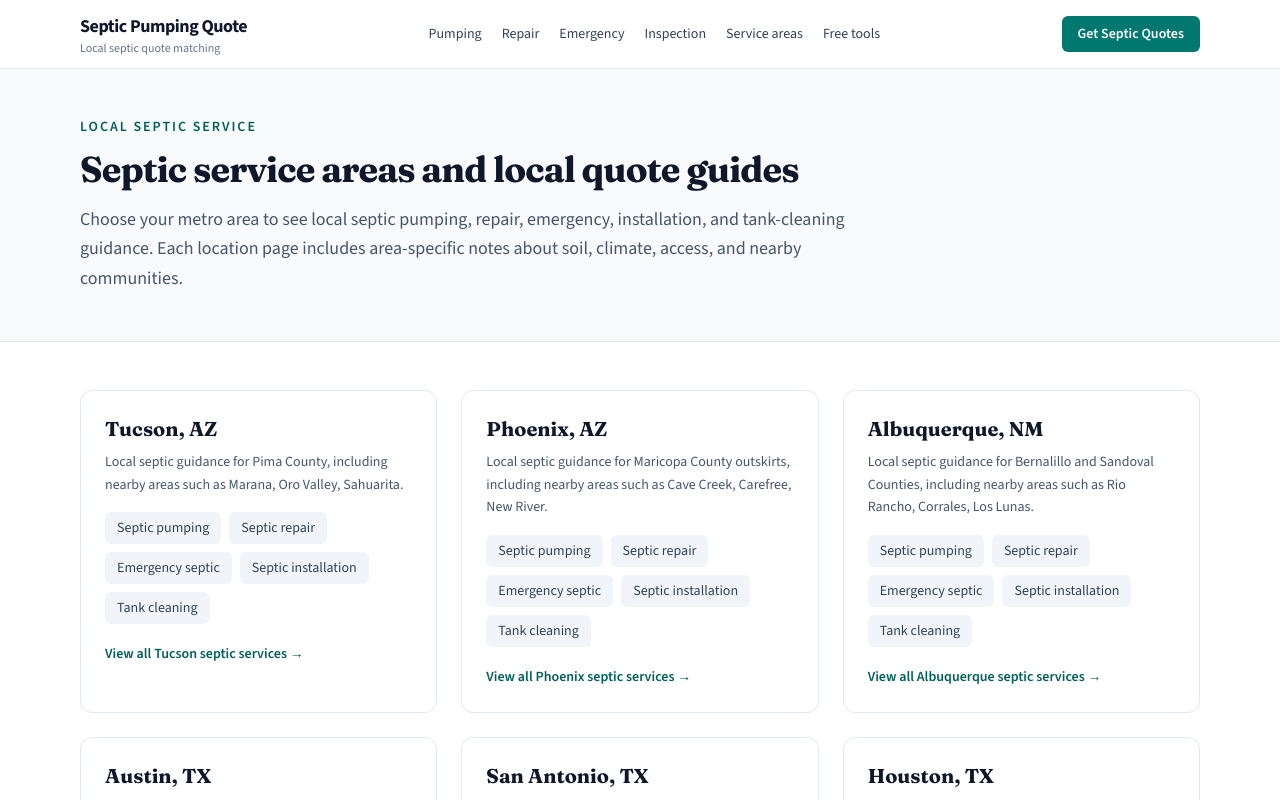
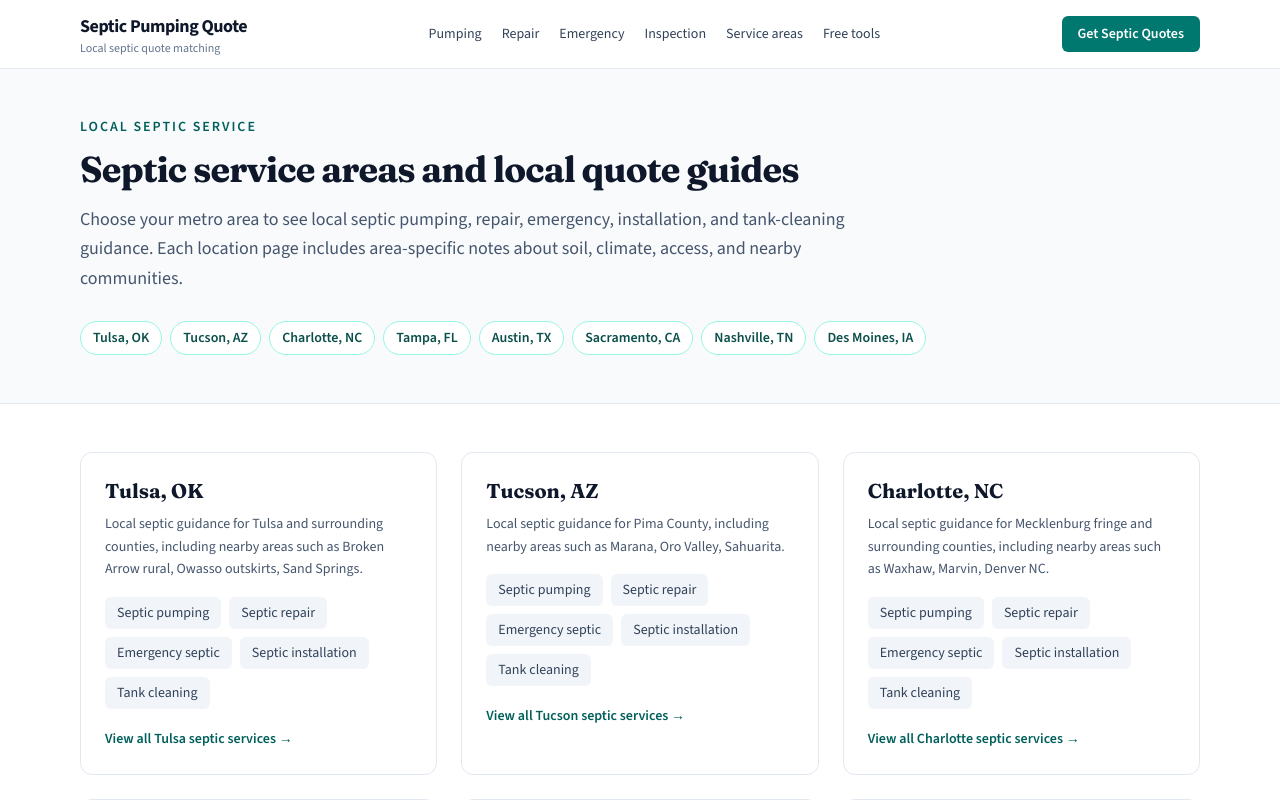
Before and after one commit to golfsum/septicpumpingquote, a Next.js app: page /service-areas in a window 1280 px wide. Shown: the top 800 px of the page. Built offline with nearby package versions, Linux system fonts and the light colour scheme; no server answers.

Commit message:
Prioritize high-demand local service hubs

```diff
--- a/src/app/service-areas/page.tsx
+++ b/src/app/service-areas/page.tsx
@@ -20,8 +20,34 @@ const localServices = [
   { slug: "septic-tank-cleaning", label: "Tank cleaning" },
 ];
 
+const priorityLocations = [
+  "tulsa",
+  "tucson",
+  "charlotte",
+  "tampa",
+  "austin",
+  "sacramento",
+  "nashville",
+  "des-moines",
+  "fort-worth",
+  "albuquerque",
+  "spokane",
+  "colorado-springs",
+];
+
 export default function ServiceAreasPage() {
-  const locations = getPublishedLocations();
+  const locations = [...getPublishedLocations()].sort((a, b) => {
+    const ai = priorityLocations.indexOf(a.slug);
+    const bi = priorityLocations.indexOf(b.slug);
+    if (ai !== -1 || bi !== -1) {
+      if (ai === -1) return 1;
+      if (bi === -1) return -1;
+      return ai - bi;
+    }
+    return `${a.state}-${a.name}`.localeCompare(`${b.state}-${b.name}`);
+  });
+
+  const featured = locations.filter((loc) => priorityLocations.includes(loc.slug)).slice(0, 8);
 
   return (
     <main>
@@ -38,6 +64,13 @@ export default function ServiceAreasPage() {
             installation, and tank-cleaning guidance. Each location page includes
             area-specific notes about soil, climate, access, and nearby communities.
           </p>
+          <div className="mt-7 flex flex-wrap gap-2">
+            {featured.map((loc) => (
+              <Link key={loc.slug} href={`/${loc.stateSlug}/${loc.slug}`} className="rounded-full border border-teal-200 bg-white px-3 py-1.5 text-sm font-semibold text-teal-900 hover:border-teal-600">
+                {loc.name}, {loc.state}
+              </Link>
+            ))}
+          </div>
         </div>
       </section>
 
@@ -46,34 +79,21 @@ export default function ServiceAreasPage() {
           {locations.map((loc) => {
             const base = `/${loc.stateSlug}/${loc.slug}`;
             return (
-              <article
-                key={`${loc.stateSlug}-${loc.slug}`}
-                className="rounded-xl border border-slate-200 bg-white p-6"
-              >
+              <article key={`${loc.stateSlug}-${loc.slug}`} className="rounded-xl border border-slate-200 bg-white p-6">
                 <h2 className="text-xl font-bold text-slate-900">
-                  <Link href={base} className="hover:text-teal-800">
-                    {loc.name}, {loc.state}
-                  </Link>
+                  <Link href={base} className="hover:text-teal-800">{loc.name}, {loc.state}</Link>
                 </h2>
                 <p className="mt-2 text-sm leading-relaxed text-slate-600">
-                  Local septic guidance for {loc.regionLabel}, including nearby areas
-                  such as {loc.nearbyNames.slice(0, 3).join(", ")}.
+                  Local septic guidance for {loc.regionLabel}, including nearby areas such as {loc.nearbyNames.slice(0, 3).join(", ")}.
                 </p>
                 <div className="mt-4 flex flex-wrap gap-2">
                   {localServices.map((service) => (
-                    <Link
-                      key={service.slug}
-                      href={`${base}/${service.slug}`}
-                      className="rounded-md bg-slate-100 px-3 py-1.5 text-sm font-medium text-slate-700 hover:bg-teal-50 hover:text-teal-800"
-                    >
+                    <Link key={service.slug} href={`${base}/${service.slug}`} className="rounded-md bg-slate-100 px-3 py-1.5 text-sm font-medium text-slate-700 hover:bg-teal-50 hover:text-teal-800">
                       {service.label}
                     </Link>
                   ))}
                 </div>
-                <Link
-                  href={base}
-                  className="mt-5 inline-block text-sm font-semibold text-teal-800 hover:underline"
-                >
+                <Link href={base} className="mt-5 inline-block text-sm font-semibold text-teal-800 hover:underline">
                   View all {loc.name} septic services →
                 </Link>
               </article>
@@ -84,13 +104,14 @@ export default function ServiceAreasPage() {
 
       <section className="border-t border-slate-200 bg-slate-50">
         <div className="mx-auto max-w-6xl px-4 py-12">
-          <h2 className="text-2xl font-bold text-slate-900">Browse national service guides</h2>
+          <h2 className="text-2xl font-bold text-slate-900">Browse national service guides and tools</h2>
           <div className="mt-5 flex flex-wrap gap-3">
             <Link href="/septic-pumping" className="rounded-md border border-slate-300 bg-white px-4 py-2 text-sm font-medium hover:border-teal-600">Septic pumping</Link>
             <Link href="/septic-repair" className="rounded-md border border-slate-300 bg-white px-4 py-2 text-sm font-medium hover:border-teal-600">Septic repair</Link>
             <Link href="/septic-inspection" className="rounded-md border border-slate-300 bg-white px-4 py-2 text-sm font-medium hover:border-teal-600">Septic inspection</Link>
             <Link href="/drain-field-repair" className="rounded-md border border-slate-300 bg-white px-4 py-2 text-sm font-medium hover:border-teal-600">Drain field repair</Link>
             <Link href="/emergency-septic-service" className="rounded-md border border-slate-300 bg-white px-4 py-2 text-sm font-medium hover:border-teal-600">Emergency septic service</Link>
+            <Link href="/tools" className="rounded-md border border-slate-300 bg-white px-4 py-2 text-sm font-medium hover:border-teal-600">Free septic calculators</Link>
           </div>
         </div>
       </section>
```
